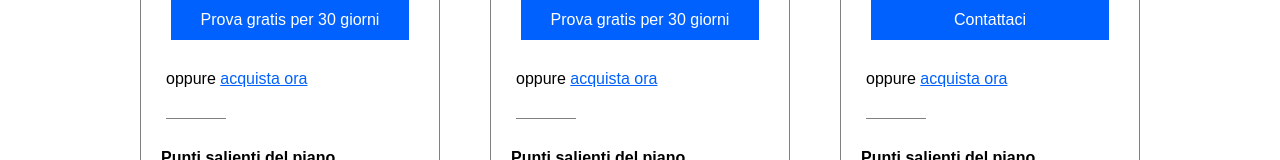
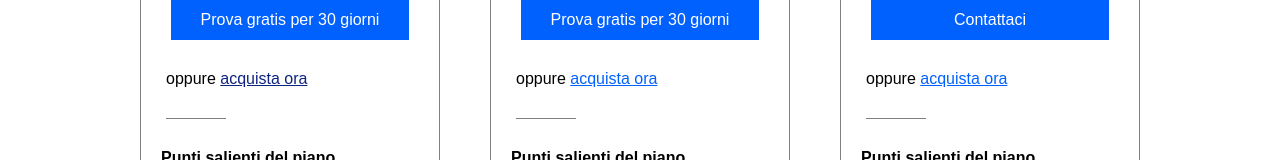
Before and after one commit to burillu/htmlcss-dropbox, a plain HTML site: page index.html in a window 1280 px wide. In both pictures the pointer is over the link 263 px from the left and 1535 px from the top of the page. Shown: the part 1457-1617 px from the top of the page. Drawn offline with Linux system fonts and the light colour scheme.

Commit message:
effetto hover su a underline

```diff
--- a/css/style.css
+++ b/css/style.css
@@ -33,6 +33,9 @@ ul{
 a{
     text-decoration: none;
     color: inherit;
+}
+.a-underline:hover{
+    color: var(--color-lonley);
 }
 .container{
     max-width: 1200px;
```
